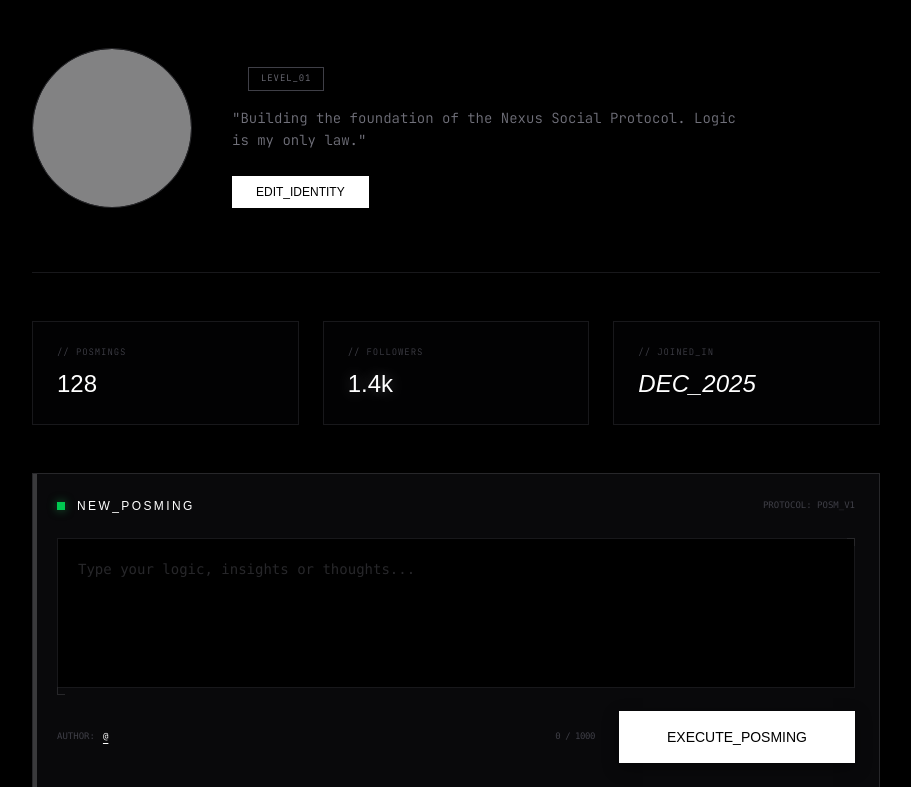
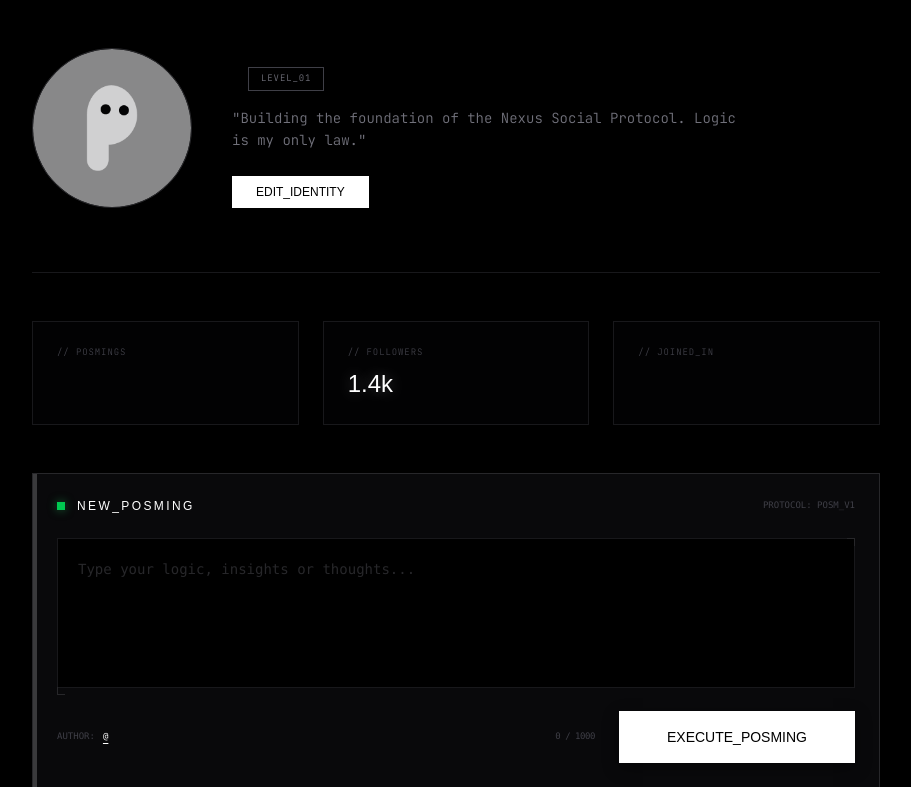
Before and after one commit to Daniel-Breves/POSM, a PHP site: page /profile.php in a window 1280 px wide. Shown: the part 80-867 px from the top of the page, without its empty margins (184-1095 px from the left). Run offline with PHP 8.4, Linux system fonts and the light colour scheme; the visitor is signed in with stand-in values (Sample User, id 1); data that the repository does not hold is empty; some web fonts are replaced; grey boxes are pictures that could not be loaded.

Commit message:
fiz pouca coisa aqui, acho que so mudei a foto default de perfil e coloquei na tela mais alguma coisa do banco que eu nao to lembrado agora

```diff
--- a/profile.php
+++ b/profile.php
@@ -21,7 +21,9 @@ $stmt_posming->execute();
 $result_posming = $stmt_posming->get_result();
 $posming = $result_posming->fetch_assoc();
 
-    $sql_total_posmings = "SELECT    SUM(content) FROM posmings WHERE id_author = ?";
+
+//tentando fazer a soma total de pormings do usuario, mas ainda nao consegui
+    $sql_total_posmings = "SELECT COUNT(id_posming) FROM posmings WHERE id_author = ?";
     $stmt_total = $conexao->prepare($sql_total_posmings);
     $stmt_total->bind_param("i", $id_usuario);
     $stmt_total->execute();
@@ -69,7 +71,7 @@ $posming = $result_posming->fetch_assoc();
 
             <div class="relative group">
                 <div class="w-40 h-40 bg-zinc-900 rounded-full border border-zinc-800 flex items-center justify-center overflow-hidden shadow-[0_0_30px_rgba(0,0,0,0.5)]">
-                    <img src="https://api.dicebear.com/7.x/shapes/svg?seed=nexus" alt="Default Avatar" class="w-full h-full rounded-full opacity-80">
+                    <img src="front/assets/3.png" alt="Default Avatar" class="w-full h-full rounded-full opacity-80">
                 </div>
                 <div class="absolute inset-0 bg-white/5 opacity-0 group-hover:opacity-100 transition-opacity flex items-center justify-center cursor-pointer">
                     <span class="text-[8px] uppercase tracking-tighter bg-black/80 p-2 border border-zinc-700">Update_Image</span>
@@ -95,7 +97,7 @@ $posming = $result_posming->fetch_assoc();
         <section class="grid grid-cols-1 md:grid-cols-3 gap-6 py-12">
             <div class="border border-zinc-900 p-6 bg-zinc-950/30">
                 <h4 class="text-[9px] text-zinc-700 uppercase tracking-widest mb-2">// Posmings</h4>
-                <span class="font-gasoek text-2xl">128</span>
+                <span class="font-gasoek text-2xl"></span>
             </div>
             <div class="border border-zinc-900 p-6 bg-zinc-950/30">
                 <h4 class="text-[9px] text-zinc-700 uppercase tracking-widest mb-2">// Followers</h4>
@@ -103,7 +105,7 @@ $posming = $result_posming->fetch_assoc();
             </div>
             <div class="border border-zinc-900 p-6 bg-zinc-950/30">
                 <h4 class="text-[9px] text-zinc-700 uppercase tracking-widest mb-2">// Joined_In</h4>
-                <span class="font-gasoek text-2xl italic">DEC_2025</span>
+                <span class="font-gasoek text-2xl italic"><?php echo htmlspecialchars($usuario['created_at']); ?></span>
             </div>
         </section>
 
@@ -172,7 +174,7 @@ $posming = $result_posming->fetch_assoc();
         <div class="border rounded-md border-zinc-900 bg-zinc-950/20 p-6 group hover:border-zinc-700 transition-all">
             <div class="flex justify-between items-start mb-4">
                 <span class="font-mono text-[9px] text-zinc-600 uppercase tracking-widest">Signal_ID: <?php echo htmlspecialchars($posming['id_posming']); ?></span>
-                <span class="font-mono text-[9px] text-zinc-700 italic">28_DEC_2025</span>
+                <span class="font-mono text-[9px] text-zinc-700 italic"><?php echo htmlspecialchars($posming['created_at']); ?></span>
             </div>
 
             <p class="text-sm text-zinc-400 font-mono leading-relaxed mb-6">
```
Also changed, not shown: front/assets/3.png (added).
